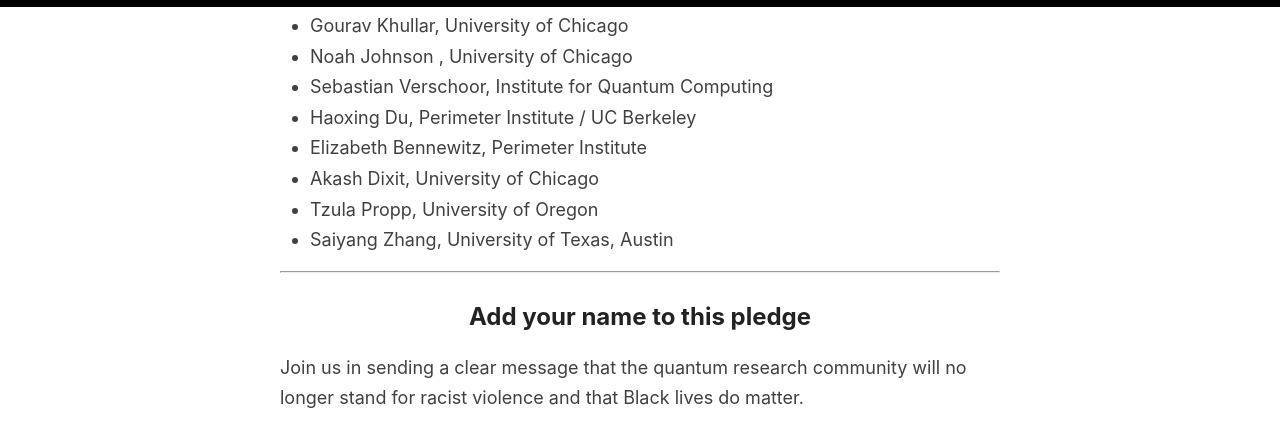
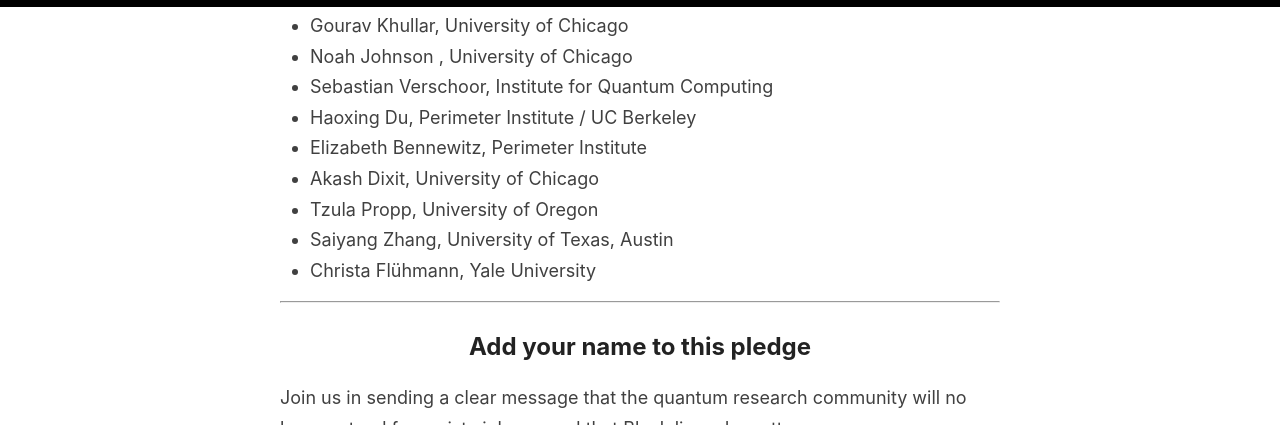
Before and after one commit to quantumforblacklives/quantumforblacklives.github.io, a Jekyll site: the page built from index.html, in a window 1280 px wide and 900 px high, scrolled down 4012 px, cut to the strip 0-425 px from the top of the window. Built offline with Jekyll 4.4.1, drawn with Linux system fonts in a browser that asks for light colours; the list of posts is cut into pages by our own code.

Commit message:
Add signature from Christa Flühmann.

```diff
--- a/_includes/signatories.md
+++ b/_includes/signatories.md
@@ -33,3 +33,4 @@
 - Akash Dixit, University of Chicago
 - Tzula Propp, University of Oregon
 - Saiyang Zhang, University of Texas,  Austin
+- Christa Flühmann, Yale University
```
